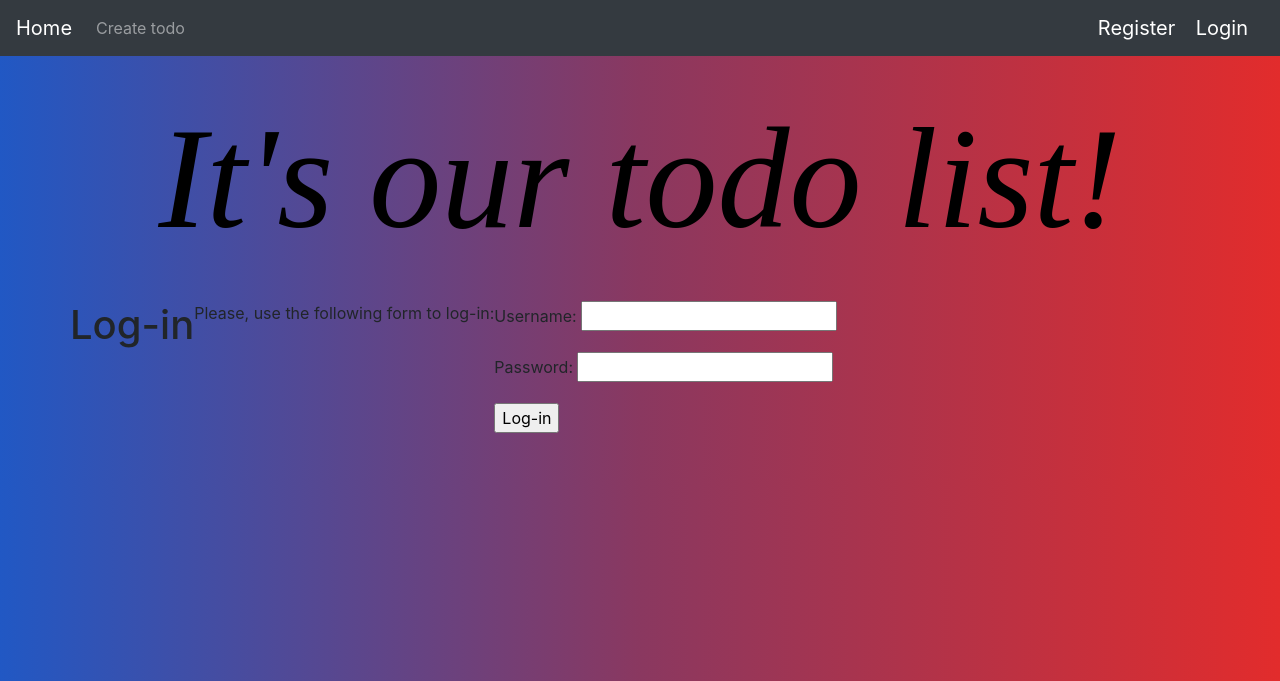
After one commit to PavlovTim/todos_project, a Django app: page /todos/login in a window 1280 px wide. The commit adds this page. Shown: the top 681 px of the page. Run offline with Django 4.2, Linux system fonts and the light colour scheme.

Commit message:
add user register and login forms, and fixed label for api

```diff
--- a/les_16/settings.py
+++ b/les_16/settings.py
@@ -107,6 +107,8 @@ CACHES = {
     }
 }
 
+CACHE_TIME = 60 * 15
+
 WSGI_APPLICATION = 'les_16.wsgi.application'
 
 
--- a/todos/fill_db.py
+++ b/todos/fill_db.py
@@ -46,7 +46,7 @@ def create_initial_db():
     ).save()
     Todo(
         name="I just got home from watching it",
-        description="I just got ho3me from watching it and oh my god I literally have"
+        description="I just got home from watching it and oh my god I literally have"
                     " zero notes it’s perfect through and through",
         user=user_1
     ).save()
--- a/todos/forms.py
+++ b/todos/forms.py
@@ -1,6 +1,6 @@
 from django import forms
 from django.core.exceptions import ValidationError
-from .models import Todo, User, Priority
+from .models import Todo, User, Priority, Label
 
 
 class TodoForm(forms.ModelForm):
@@ -24,6 +24,7 @@ class TodoForm(forms.ModelForm):
     def clean_priority(self):
         return Priority.objects.get(value=self.cleaned_data['priority'])
 
+
 class TodoUpdateForm(TodoForm):
     user = forms.ModelChoiceField(queryset=User.objects.all())
     completed = forms.ChoiceField(choices=(("True",True), ("False", False)))
@@ -41,4 +42,25 @@ class TodoUpdateForm(TodoForm):
         cleaned_data['user'] = cleaned_data.get('user') or self.instance.user
         cleaned_data['priority'] = cleaned_data.get('priority') or self.instance.priority
         cleaned_data['parent_todo'] = cleaned_data.get('parent_todo') or self.instance.parent_todo
+        cleaned_data['label'] = cleaned_data.get('label') or self.instance.label
         cleaned_data.get('completed') if cleaned_data.get('completed') is not None else self.instance.completed
+
+
+class UserRegistrationForm(forms.ModelForm):
+    password = forms.CharField(label='Password', widget=forms.PasswordInput)
+    password2 = forms.CharField(label='Repeat password', widget=forms.PasswordInput)
+
+    class Meta:
+        model = User
+        fields = ('username', 'first_name', 'email')
+
+    def clean_password_2(self):
+        cd = self.cleaned_data
+        if cd['password'] != cd['password2']:
+            raise forms.ValidationError('Passwords don\'t match.')
+        return cd['password_2']
+
+
+class LoginForm(forms.Form):
+    username = forms.CharField()
+    password = forms.CharField(widget=forms.PasswordInput)
--- a/todos/models.py
+++ b/todos/models.py
@@ -17,10 +17,10 @@ class Todo(models.Model):
     name = models.CharField(max_length=128)
     description = models.CharField(max_length=255)
     user = models.ForeignKey(User, on_delete=models.CASCADE)
-    parent_todo = models.ForeignKey('Todo', null=True, blank=True, on_delete=models.CASCADE)
+    parent_todo = models.ForeignKey('Todo', null=True, blank=True, on_delete=models.CASCADE, related_name='todos')
     completed = models.BooleanField(default=False)
     priority = models.ForeignKey(Priority, on_delete=models.CASCADE, null=False)
-    label = models.ManyToManyField('Label', blank=True, null=True, related_name='label')
+    label = models.ManyToManyField('Label', blank=True, null=True)
 
     def __str__(self):
         return self.name
--- a/todos/static/js/button.js
+++ b/todos/static/js/button.js
@@ -1,10 +1,14 @@
+function completeTask(){
+    event.preventDefault();
+    url = event.target.getAttribute("href");
+    axios.post(url).then(response => {
+        console.log(response)
+        document.querySelector(`[data-todo-id="${response["data"]["todo"]["id"]}"]`).textContent = response['data']['todo']['completed'];
+    })
 
-function handleClick() {
-    alert("You complete a task!");
 };
 
-window.onload = function() {
-    var buttons = document.getElementsByTagName("button")
-    for(var i=0; i<buttons.length; i++) {
-        buttons[i].addEventListener('click', handleClick)
-    }
+
+window.onload = function(){
+    document.querySelectorAll(".btn-success").forEach(btn => btn.addEventListener("click", completeTask))
+};
--- /dev/null
+++ b/todos/templates/account/login.html
@@ -0,0 +1,11 @@
+{% extends "base.html" %}
+{% block title %}Log-in{% endblock %}
+{% block content %}
+    <h1>Log-in</h1>
+    <p>Please, use the following form to log-in:</p>
+    <form action="{{user_login}}" method="post">
+        {{ form.as_p }}
+        {% csrf_token %}
+        <p><input type="submit" value="Log-in"></p>
+    </form>
+{% endblock %}
--- a/todos/templates/base.html
+++ b/todos/templates/base.html
@@ -18,12 +18,18 @@
       <div class="collapse navbar-collapse" id="navbarTogglerDemo01">
         <a class="navbar-brand" href="{% url 'todos' %}">Home</a>
         <ul class="navbar-nav mr-auto mt-2 mt-lg-0">
-          <li class="nav-item">
-            <a class="nav-link" href="{% url 'create_todo' %}">Create todo</a>
-          </li>
+            <li class="nav-item">
+                <a class="nav-link" href="{% url 'create_todo' %}">Create todo</a>
+            </li>
+
         </ul>
+        <ul class="nav justify-content-end">
+            <li class="nav-item">
+                <a class="navbar-brand" href="{% url 'user_register' %}">Register</a> <a class="navbar-brand" href="{% url 'user_login' %}" >Login</a>
 
-      </div>
+            </li>
+        </ul>
+      </d   iv>
     </nav>
     <h1 class="header-style">It's our todo list!</h1>
 
--- a/todos/urls/todos.py
+++ b/todos/urls/todos.py
@@ -7,4 +7,7 @@ urlpatterns = [
     path('create', todos.create_todo, name='create_todo'),
     path('delete/<int:todo_id>', todos.delete_todo, name='delete_todo'),
     path('update/<int:todo_id>/', todos.update_todo, name='update_todo'),
+    path('complete/<int:todo_id>/>', todos.complete_todo, name='complete_todo'),
+    path('login', todos.user_login, name='user_login'),
+    path('register', todos.user_register, name='user_register'),
 ]
--- a/todos/views/todos.py
+++ b/todos/views/todos.py
@@ -1,19 +1,18 @@
-from django.forms import model_to_dict
-from django.http import JsonResponse
+from django.contrib.auth import authenticate, login
+from django.http import JsonResponse, HttpResponse
 from django.shortcuts import render, redirect
-from django.template.defaulttags import csrf_token
 from django.views.decorators.cache import cache_page
 from django.views.decorators.csrf import csrf_exempt
-
+from les_16.settings import CACHE_TIME
 from todos.models import Todo
-from todos.forms import TodoForm, TodoUpdateForm
+from todos.forms import TodoForm, TodoUpdateForm, UserRegistrationForm, LoginForm
 
 
 def todos(request):
     if request.method == "GET":
         return render(request, 'todos.html', {'todos': Todo.objects.all()})
 
-# @cache_page(60 * 15)
+@cache_page(CACHE_TIME)
 def get_todo(request, todo_id):
     try:
         todo_object = Todo.objects.get(id=todo_id)
@@ -50,3 +49,42 @@ def delete_todo(request, todo_id):
     if request.method == "POST":
         Todo.objects.get(id=todo_id).delete()
         return redirect("todos")
+
+@csrf_exempt
+def complete_todo(request, todo_id):
+    if request.method == 'POST':
+        todo = Todo.objects.get(id=todo_id)
+        todo.completed = True
+        todo.save()
+        return JsonResponse({"status": 200, "message": "Post successfully updated"})
+
+
+def user_register(request):
+    if request.method == 'POST':
+        user_form = UserRegistrationForm(request.POST)
+        if user_form.is_valid():
+            new_user = user_form.save(commit=False)
+            new_user.set_password(user_form.cleaned_data['password'])
+            new_user.save()
+            return render(request, 'account/register_done.html', {'new_user': new_user})
+    else:
+        user_form = UserRegistrationForm()
+    return render(request, 'account/register.html', {'user_form': user_form})
+
+def user_login(request):
+    if request.method == 'POST':
+        form = LoginForm(request.POST)
+        if form.is_valid():
+            cd = form.cleaned_data
+            user = authenticate(username=cd['username'], password=cd['password'])
+            if user is not None:
+                if user.is_active:
+                    login(request, user)
+                    return HttpResponse('Authenticated successfully')
+                else:
+                    return HttpResponse('Disabled account')
+            else:
+                return HttpResponse('Invalid login')
+    else:
+        form = LoginForm()
+    return render(request, 'account/login.html', {'form': form})
```
Also changed, not shown: todos/templates/account/register.html (added, +13 -0 lines), todos/templates/account/register_done.html (added, +8 -0 lines), todos/templates/includes/todo.html (+3 -4 lines), todos/views/api.py (+13 -2 lines), db.sqlite3, 1 other file.
